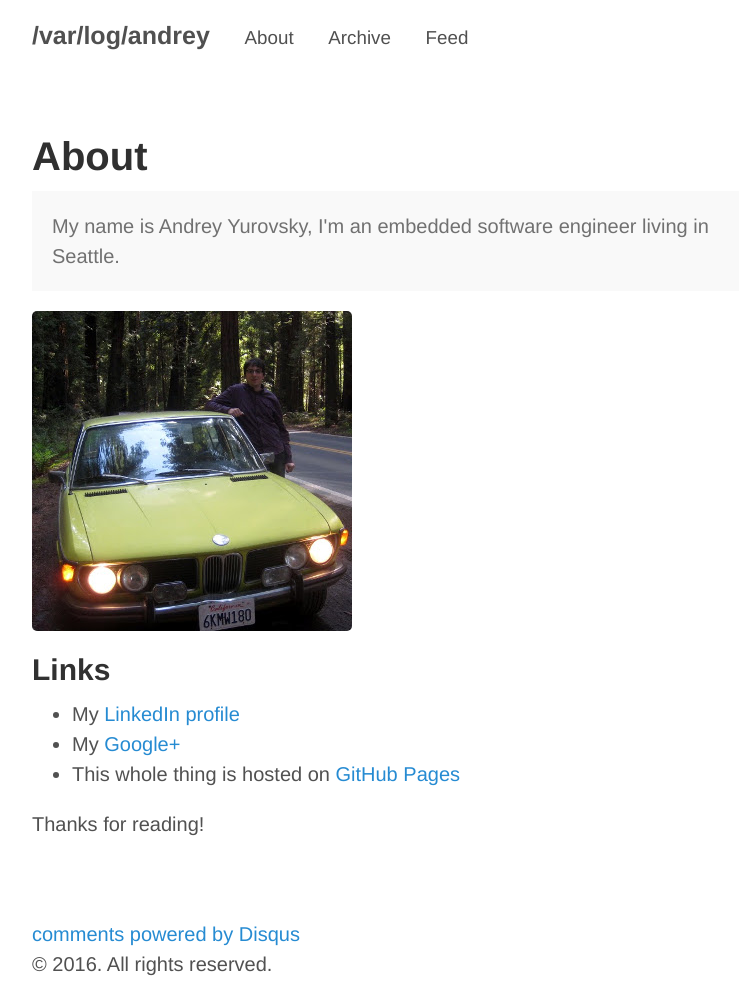
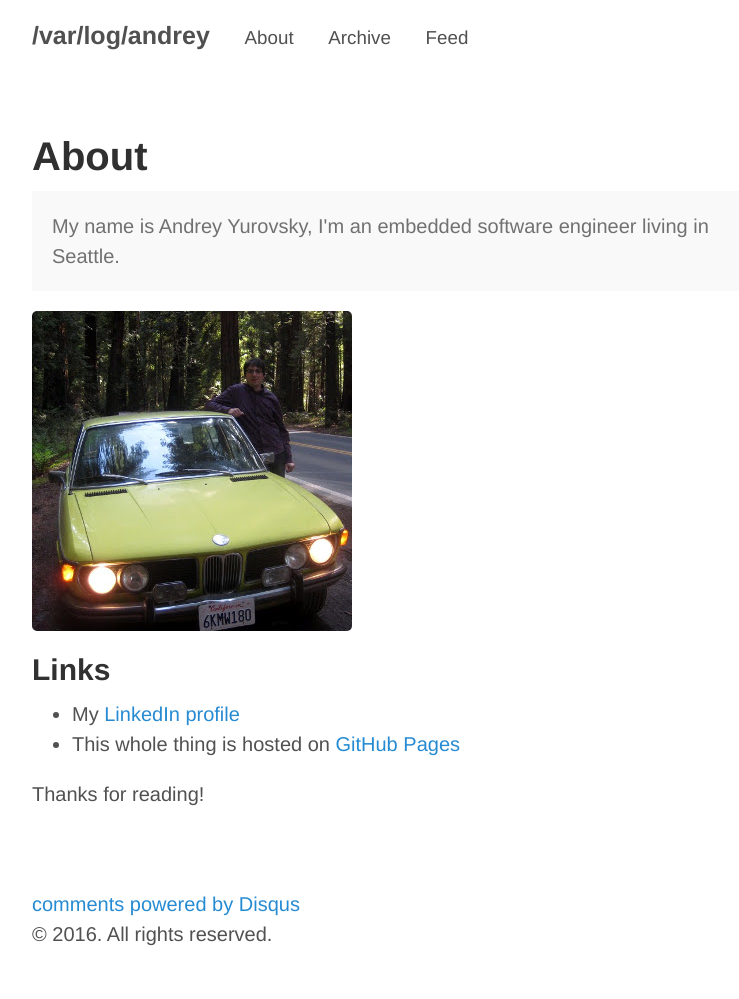
Before and after one commit to yurovsky/yurovsky.github.io, a Jekyll site: the page built from about.md, in a window 1280 px wide. Shown: the whole page, without its empty margins (248-987 px from the left). Built offline with Jekyll 4.4.1, drawn with Linux system fonts in a browser that asks for light colours; comment, search, counter and statistics services are not loaded; after the commit the page ends 969 px from its top, so only the background shows below that.

Commit message:
remove G+ link

```diff
--- a/about.md
+++ b/about.md
@@ -12,7 +12,6 @@ My name is Andrey Yurovsky, I'm an embedded software engineer living in Seattle.
 ## Links
 
 * My [LinkedIn profile](https://www.linkedin.com/in/andreyyurovsky)
-* My [Google+](https://plus.google.com/u/0/+AndreyYurovsky)
 * This whole thing is hosted on [GitHub Pages](https://pages.github.com)
 
 Thanks for reading!
```
